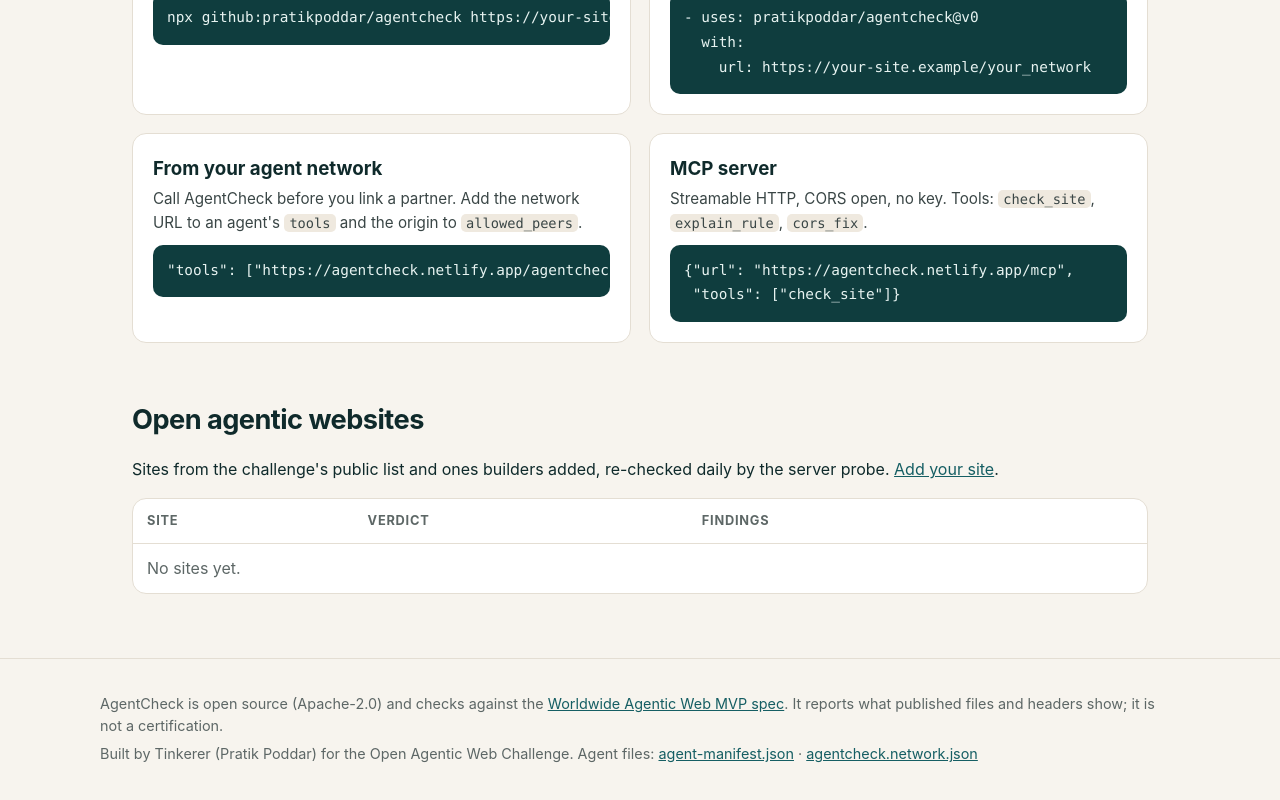
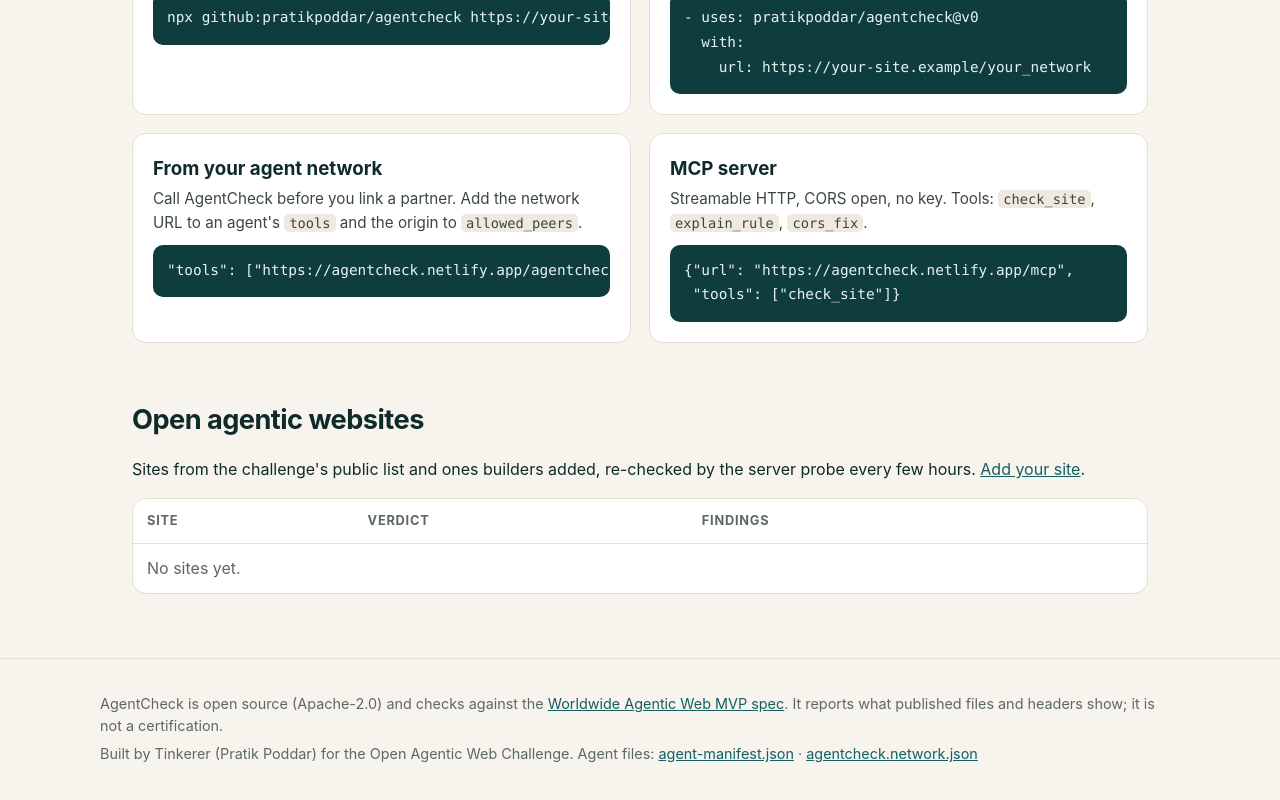
Before and after one commit to pratikpoddar/agentcheck, a website with bundled scripts: page site/index.html in a window 1280 px wide. Shown: the part 2519-3319 px from the top of the page. Built offline with nearby package versions, Linux system fonts and the light colour scheme; no server answers.

Commit message:
Fix Netlify secrets scan false positive in test; directory refresh wording

```diff
--- a/site/index.html
+++ b/site/index.html
@@ -97,7 +97,7 @@
 
     <section id="directory" class="directory">
       <h2>Open agentic websites</h2>
-      <p>Sites from the challenge's public list and ones builders added, re-checked daily by the server probe. <a href="https://github.com/pratikpoddar/agentcheck/issues/new?template=add-site.yml" target="_blank" rel="noopener">Add your site</a>.</p>
+      <p>Sites from the challenge's public list and ones builders added, re-checked by the server probe every few hours. <a href="https://github.com/pratikpoddar/agentcheck/issues/new?template=add-site.yml" target="_blank" rel="noopener">Add your site</a>.</p>
       <p id="directory-meta" class="muted small"></p>
       <div class="table-wrap">
         <table>
```
Also changed, not shown: test/checker.test.mjs (+1 -1 lines).
